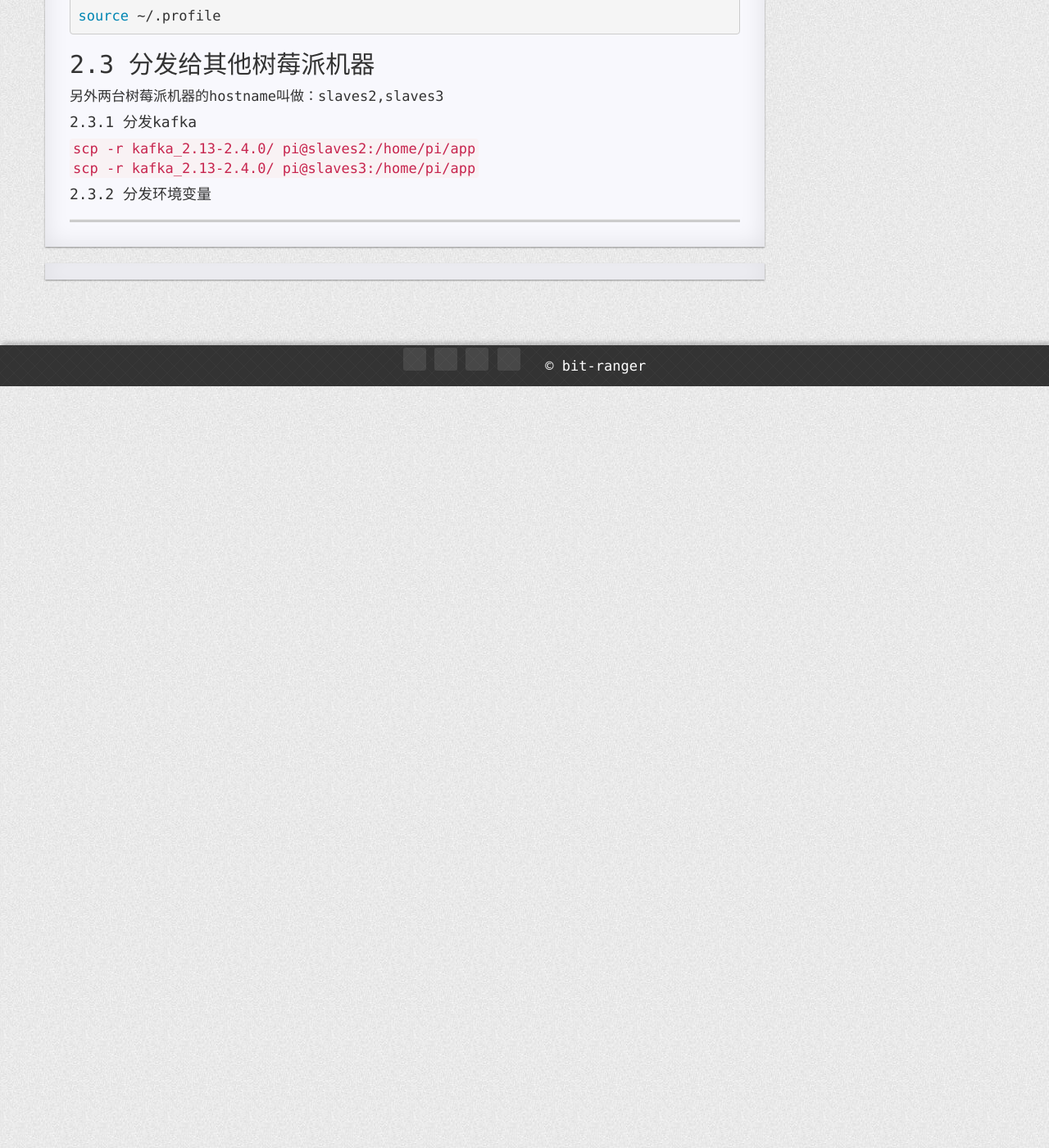
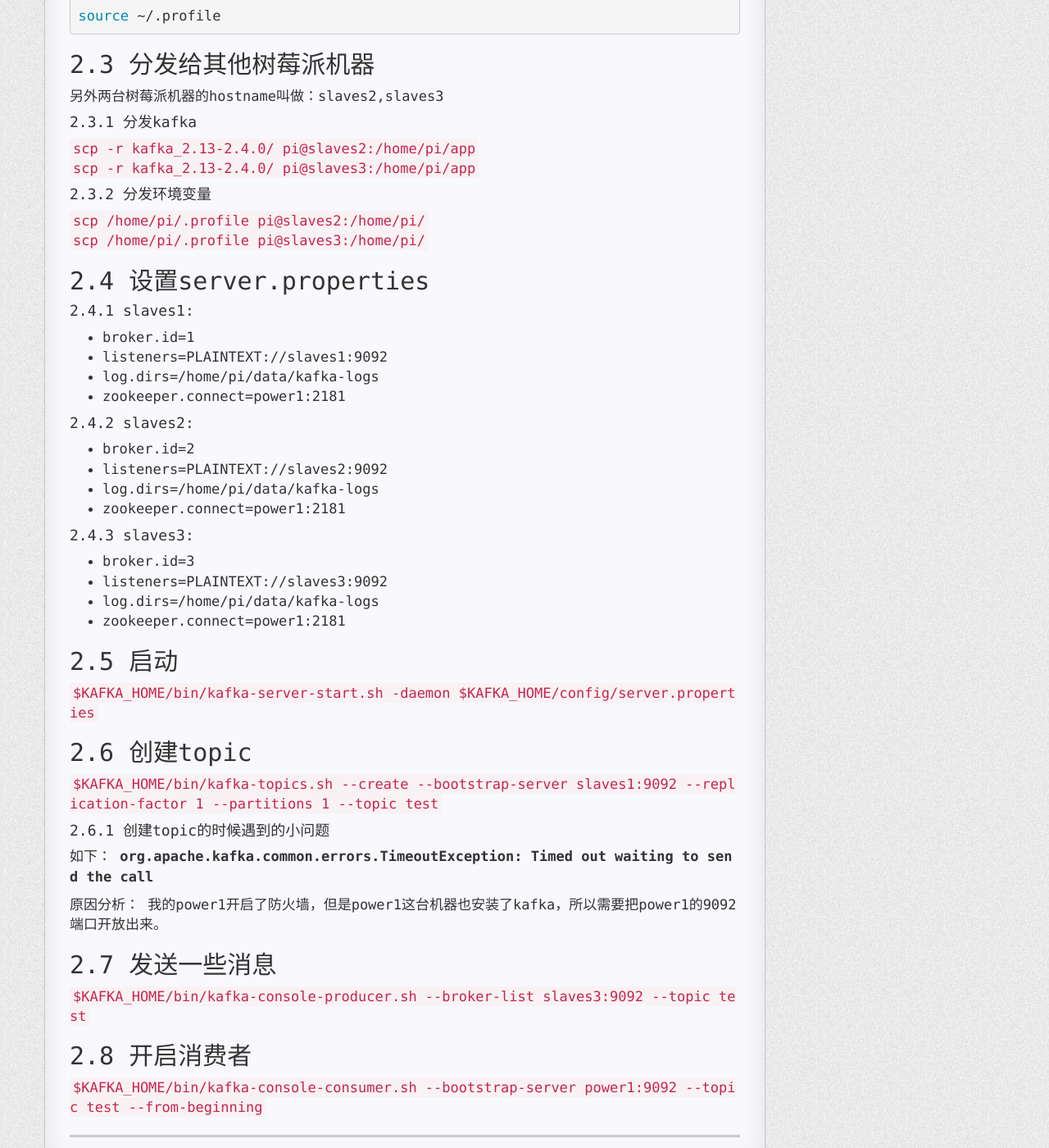
Before and after one commit to pythonbug/pythonbug.github.io, a Jekyll site: the page built from _posts/2020-02-04-kafka-install.md, in a window 1280 px wide and 1400 px high, scrolled down 1764 px. Shown: the whole window at 82% size. Built offline with Jekyll 4.4.1, drawn with Linux system fonts in a browser that asks for light colours; nearby versions of some CDN libraries; comment, search, counter and statistics services are not loaded; a style sheet for code colours, icons or effects is not loaded; some of the changed text lies outside the part shown.

Commit message:
kafka集群搭建

```diff
--- a/_posts/2020-02-04-kafka-install.md
+++ b/_posts/2020-02-04-kafka-install.md
@@ -8,6 +8,7 @@
 
 * TOC
 {:toc}
+
 
 >三台树莓派+一台主机安装kafka
 # 1 主机先安装
@@ -43,7 +44,7 @@
 
 ## 1.5 启动kafka
 >启动kafka需要先启动zookeeper，有关kafka的安装启动，参照[zookeeper](https://www.pythonbug.com/linux/zk-install/)
-`./kafka-server-start.sh $KAFKA_HOME/config/server.properties`
+`./kafka-server-start.sh [-daemon] $KAFKA_HOME/config/server.properties`
 
 # 2 树莓派三台安装
 >把主机上下载的安装包传输到其中一台树莓派，我的树莓派也设置了hostname，这一台的hostname叫做slaves1。
@@ -71,3 +72,42 @@
 `scp -r kafka_2.13-2.4.0/ pi@slaves3:/home/pi/app`
 
 #### 2.3.2 分发环境变量
+`scp /home/pi/.profile pi@slaves2:/home/pi/`<br>
+`scp /home/pi/.profile pi@slaves3:/home/pi/`
+
+## 2.4 设置server.properties
+#### 2.4.1 slaves1:
+- broker.id=1
+- listeners=PLAINTEXT://slaves1:9092
+- log.dirs=/home/pi/data/kafka-logs
+- zookeeper.connect=power1:2181
+
+#### 2.4.2 slaves2:
+- broker.id=2
+- listeners=PLAINTEXT://slaves2:9092
+- log.dirs=/home/pi/data/kafka-logs
+- zookeeper.connect=power1:2181
+
+#### 2.4.3 slaves3:
+- broker.id=3
+- listeners=PLAINTEXT://slaves3:9092
+- log.dirs=/home/pi/data/kafka-logs
+- zookeeper.connect=power1:2181
+
+## 2.5 启动
+`$KAFKA_HOME/bin/kafka-server-start.sh -daemon $KAFKA_HOME/config/server.properties`
+
+## 2.6 创建topic
+`$KAFKA_HOME/bin/kafka-topics.sh --create --bootstrap-server slaves1:9092 --replication-factor 1 --partitions 1 --topic test`
+#### 2.6.1 创建topic的时候遇到的小问题
+如下：
+**org.apache.kafka.common.errors.TimeoutException: Timed out waiting to send the call**
+
+原因分析：
+我的power1开启了防火墙，但是power1这台机器也安装了kafka，所以需要把power1的9092端口开放出来。
+
+## 2.7 发送一些消息
+`$KAFKA_HOME/bin/kafka-console-producer.sh --broker-list slaves3:9092 --topic test`
+
+## 2.8 开启消费者
+`$KAFKA_HOME/bin/kafka-console-consumer.sh --bootstrap-server power1:9092 --topic test --from-beginning`
```
